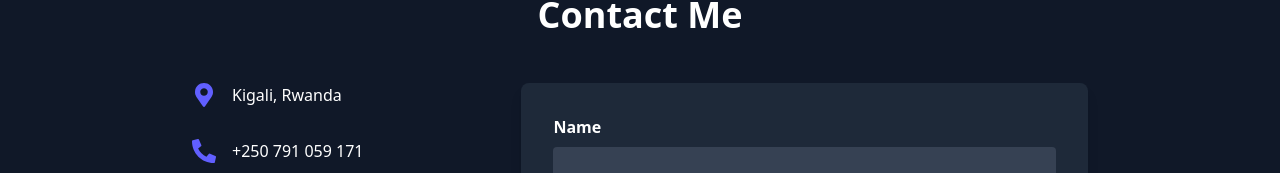
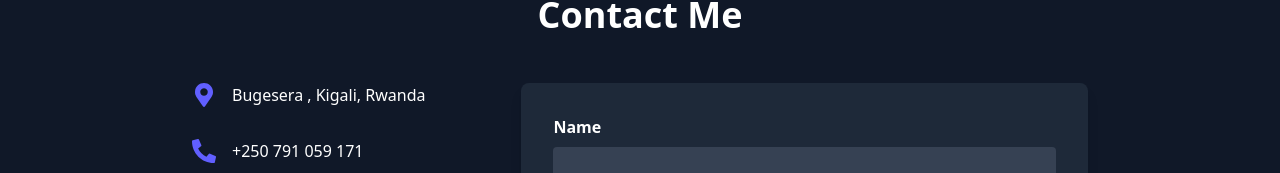
Before and after one commit to jeanaimeiraguha/Myportifolio, a React (Vite) app: page /contact in a window 1280 px wide. Shown: the part 165-338 px from the top of the page. Built offline with nearby package versions, Linux system fonts and the light colour scheme.

Commit message:
Portifolio

```diff
--- a/src/components/Contact.jsx
+++ b/src/components/Contact.jsx
@@ -59,7 +59,7 @@ export default function Contact() {
           >
             <div className="flex items-center gap-4">
               <FaMapMarkerAlt className="text-indigo-500 text-2xl" />
-              <p>Kigali, Rwanda</p>
+              <p>Bugesera , Kigali, Rwanda</p>
             </div>
             <div className="flex items-center gap-4">
               <FaPhoneAlt className="text-indigo-500 text-2xl" />
```
